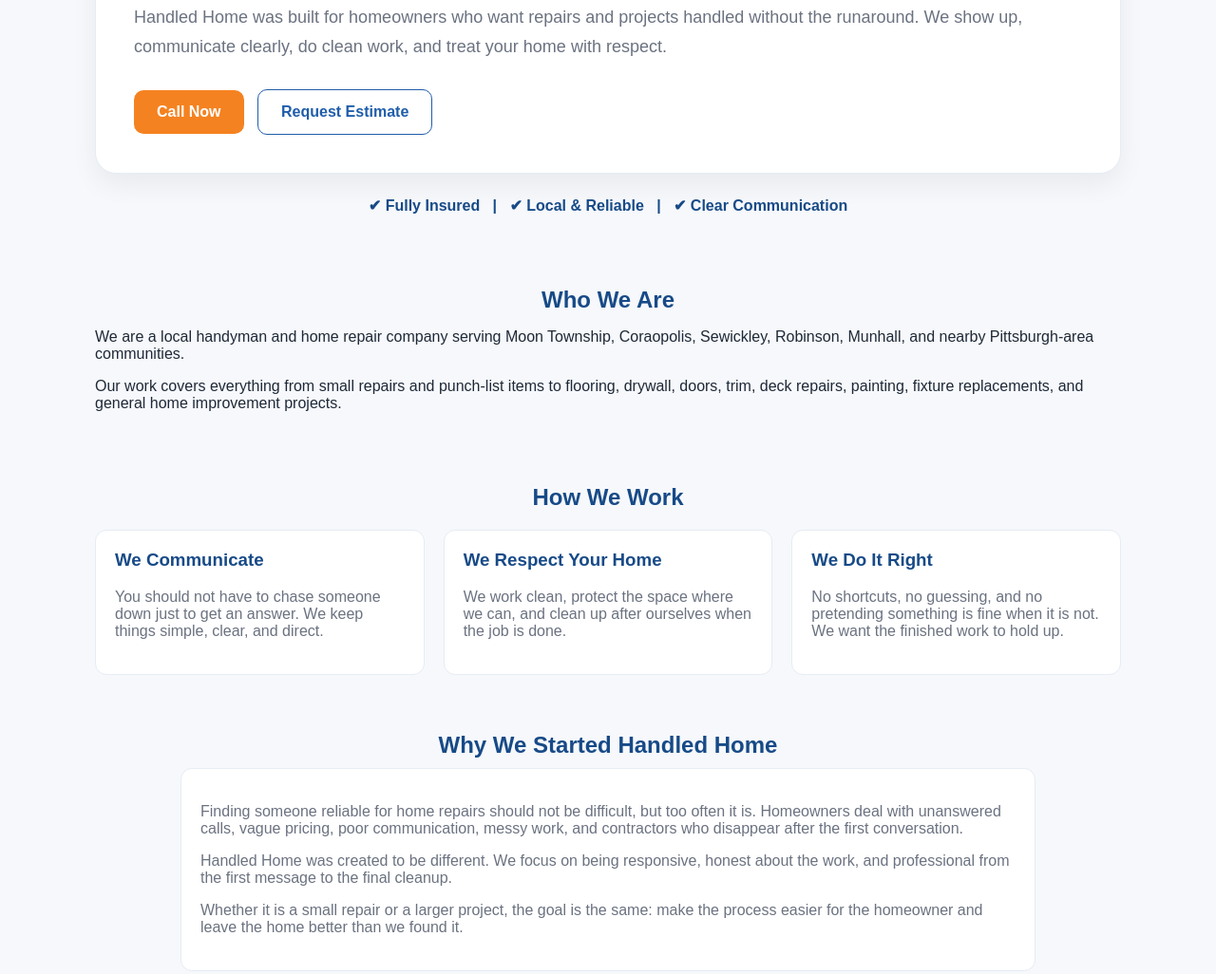
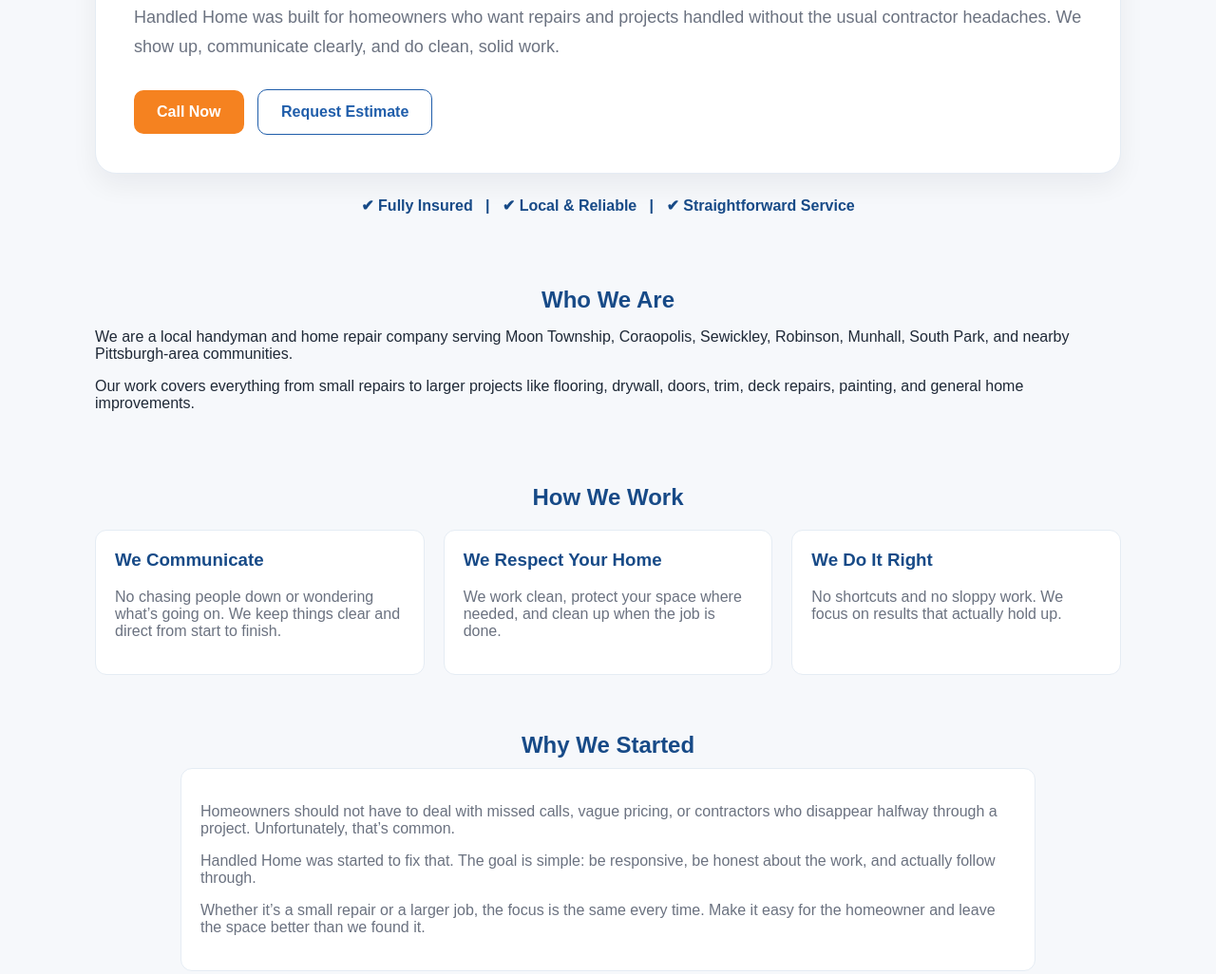
Before and after one commit to lovnlife20/handledhome, a plain HTML site: page about-handled-home.html in a window 1280 px wide. Shown: the part 248-1274 px from the top of the page at 95% size. Drawn offline with Linux system fonts and the light colour scheme.

Commit message:
Update about-handled-home.html

```diff
--- a/about-handled-home.html
+++ b/about-handled-home.html
@@ -5,7 +5,7 @@
   <meta name="viewport" content="width=device-width, initial-scale=1.0">
 
   <title>About Handled Home | Handyman Services in Moon Township, PA</title>
-  <meta name="description" content="Learn about Handled Home, a fully insured handyman and home repair company serving Moon Township, Coraopolis, Sewickley, Robinson, Munhall, and nearby Pittsburgh communities.">
+  <meta name="description" content="Learn about Handled Home, a fully insured handyman and home repair company serving Moon Township, Coraopolis, Sewickley, Robinson, Munhall, South Park, and nearby Pittsburgh communities.">
   <meta name="robots" content="index, follow">
 
   <link rel="icon" href="favicon.ico">
@@ -53,7 +53,7 @@
     <div class="hero-card">
       <h1>About Handled Home</h1>
       <p>
-        Handled Home was built for homeowners who want repairs and projects handled without the runaround. We show up, communicate clearly, do clean work, and treat your home with respect.
+        Handled Home was built for homeowners who want repairs and projects handled without the usual contractor headaches. We show up, communicate clearly, and do clean, solid work.
       </p>
 
       <div class="buttons">
@@ -66,17 +66,17 @@
       <p class="trust-strip">
         ✔ Fully Insured &nbsp;&nbsp;|&nbsp;&nbsp;
         ✔ Local & Reliable &nbsp;&nbsp;|&nbsp;&nbsp;
-        ✔ Clear Communication
+        ✔ Straightforward Service
       </p>
     </div>
 
     <div class="section">
       <h2>Who We Are</h2>
       <p class="muted-center">
-        We are a local handyman and home repair company serving Moon Township, Coraopolis, Sewickley, Robinson, Munhall, and nearby Pittsburgh-area communities.
+        We are a local handyman and home repair company serving Moon Township, Coraopolis, Sewickley, Robinson, Munhall, South Park, and nearby Pittsburgh-area communities.
       </p>
       <p class="muted-center">
-        Our work covers everything from small repairs and punch-list items to flooring, drywall, doors, trim, deck repairs, painting, fixture replacements, and general home improvement projects.
+        Our work covers everything from small repairs to larger projects like flooring, drywall, doors, trim, deck repairs, painting, and general home improvements.
       </p>
     </div>
 
@@ -86,35 +86,35 @@
       <div class="grid">
         <div class="box">
           <h3>We Communicate</h3>
-          <p>You should not have to chase someone down just to get an answer. We keep things simple, clear, and direct.</p>
+          <p>No chasing people down or wondering what’s going on. We keep things clear and direct from start to finish.</p>
         </div>
 
         <div class="box">
           <h3>We Respect Your Home</h3>
-          <p>We work clean, protect the space where we can, and clean up after ourselves when the job is done.</p>
+          <p>We work clean, protect your space where needed, and clean up when the job is done.</p>
         </div>
 
         <div class="box">
           <h3>We Do It Right</h3>
-          <p>No shortcuts, no guessing, and no pretending something is fine when it is not. We want the finished work to hold up.</p>
+          <p>No shortcuts and no sloppy work. We focus on results that actually hold up.</p>
         </div>
       </div>
     </div>
 
     <div class="section">
-      <h2>Why We Started Handled Home</h2>
+      <h2>Why We Started</h2>
 
       <div class="box" style="max-width:900px; margin:auto; text-align:left;">
         <p>
-          Finding someone reliable for home repairs should not be difficult, but too often it is. Homeowners deal with unanswered calls, vague pricing, poor communication, messy work, and contractors who disappear after the first conversation.
+          Homeowners should not have to deal with missed calls, vague pricing, or contractors who disappear halfway through a project. Unfortunately, that’s common.
         </p>
 
         <p>
-          Handled Home was created to be different. We focus on being responsive, honest about the work, and professional from the first message to the final cleanup.
+          Handled Home was started to fix that. The goal is simple: be responsive, be honest about the work, and actually follow through.
         </p>
 
         <p>
-          Whether it is a small repair or a larger project, the goal is the same: make the process easier for the homeowner and leave the home better than we found it.
+          Whether it’s a small repair or a larger job, the focus is the same every time. Make it easy for the homeowner and leave the space better than we found it.
         </p>
       </div>
     </div>
@@ -143,9 +143,9 @@
     </div>
 
     <div class="section">
-      <h2>Local Service Area</h2>
+      <h2>Service Area</h2>
       <p class="muted-center">
-        We proudly serve Moon Township, Coraopolis, Sewickley, Robinson, Munhall, South Park, and surrounding Pittsburgh-area communities.
+        Moon Township, Coraopolis, Sewickley, Robinson, Munhall, South Park, and surrounding Pittsburgh-area communities.
       </p>
     </div>
 
```
